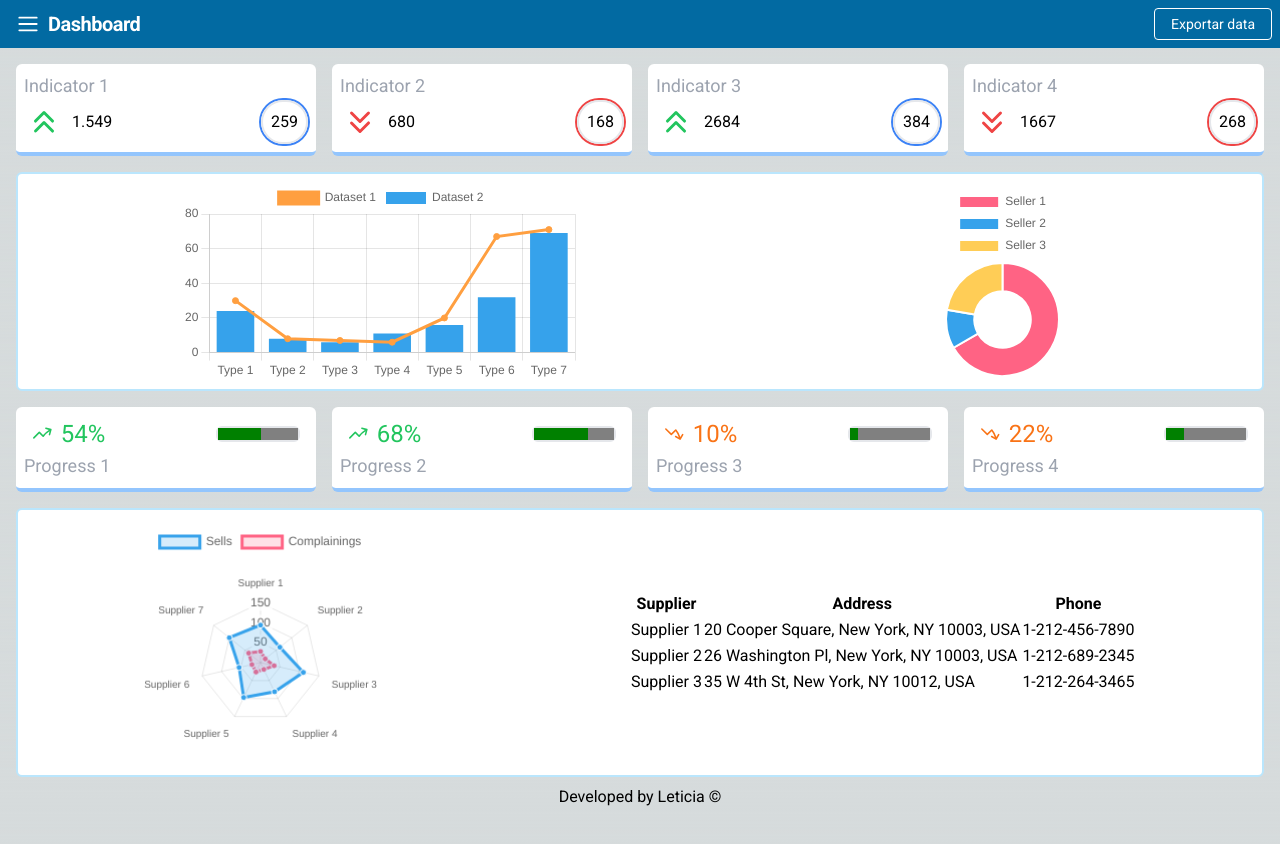
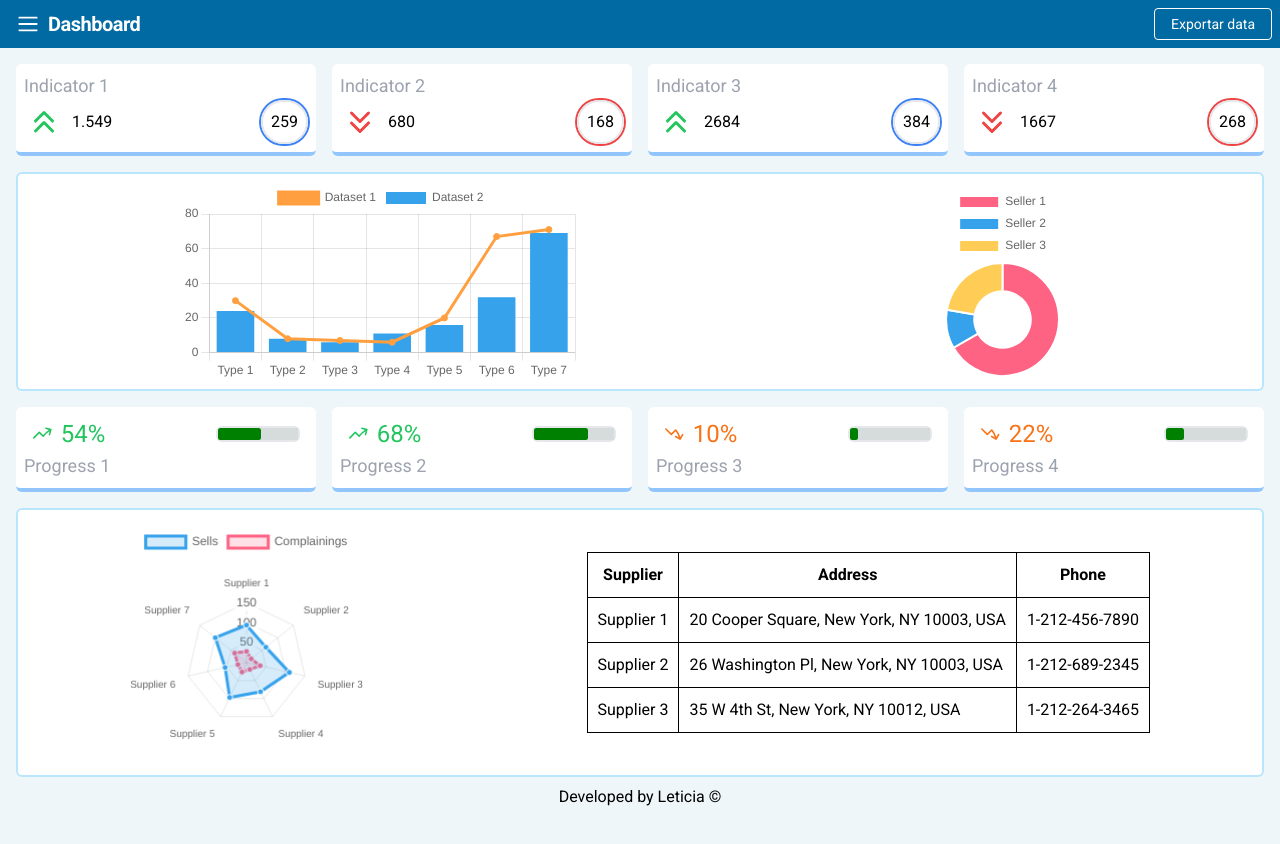
Before and after one commit to letxns/dashboard, a Next.js app: page / in a window 1280 px wide. Shown: the top 844 px of the page. Built offline with nearby package versions, Linux system fonts and the light colour scheme.

Commit message:
style: add style on progress bar and table

```diff
--- a/src/app/globals.css
+++ b/src/app/globals.css
@@ -2,28 +2,23 @@
 @tailwind components;
 @tailwind utilities;
 
-:root {
-  --foreground-rgb: 0, 0, 0;
-  --background-start-rgb: 214, 219, 220;
-  --background-end-rgb: 214, 219, 220;
+body {
+  background: #eff6f9;
 }
 
-@media (prefers-color-scheme: white) {
-  :root {
-    --foreground-rgb: 255, 255, 255;
-    --background-start-rgb: 0, 0, 0;
-    --background-end-rgb: 0, 0, 0;
-  }
+progress::-webkit-progress-bar {
+  background-color: #D6DBDC;
 }
 
-body {
-  color: rgb(var(--foreground-rgb));
-  background: linear-gradient(
-      to bottom,
-      transparent,
-      rgb(var(--background-end-rgb))
-    )
-    rgb(var(--background-start-rgb));
+progress::-webkit-progress-value {
+  border-radius: 2.5px;
+
+}
+
+table, th, td {
+  border: 1px solid black;
+  border-collapse: collapse;
+  padding: 10px;
 }
 
 @layer utilities {
```
